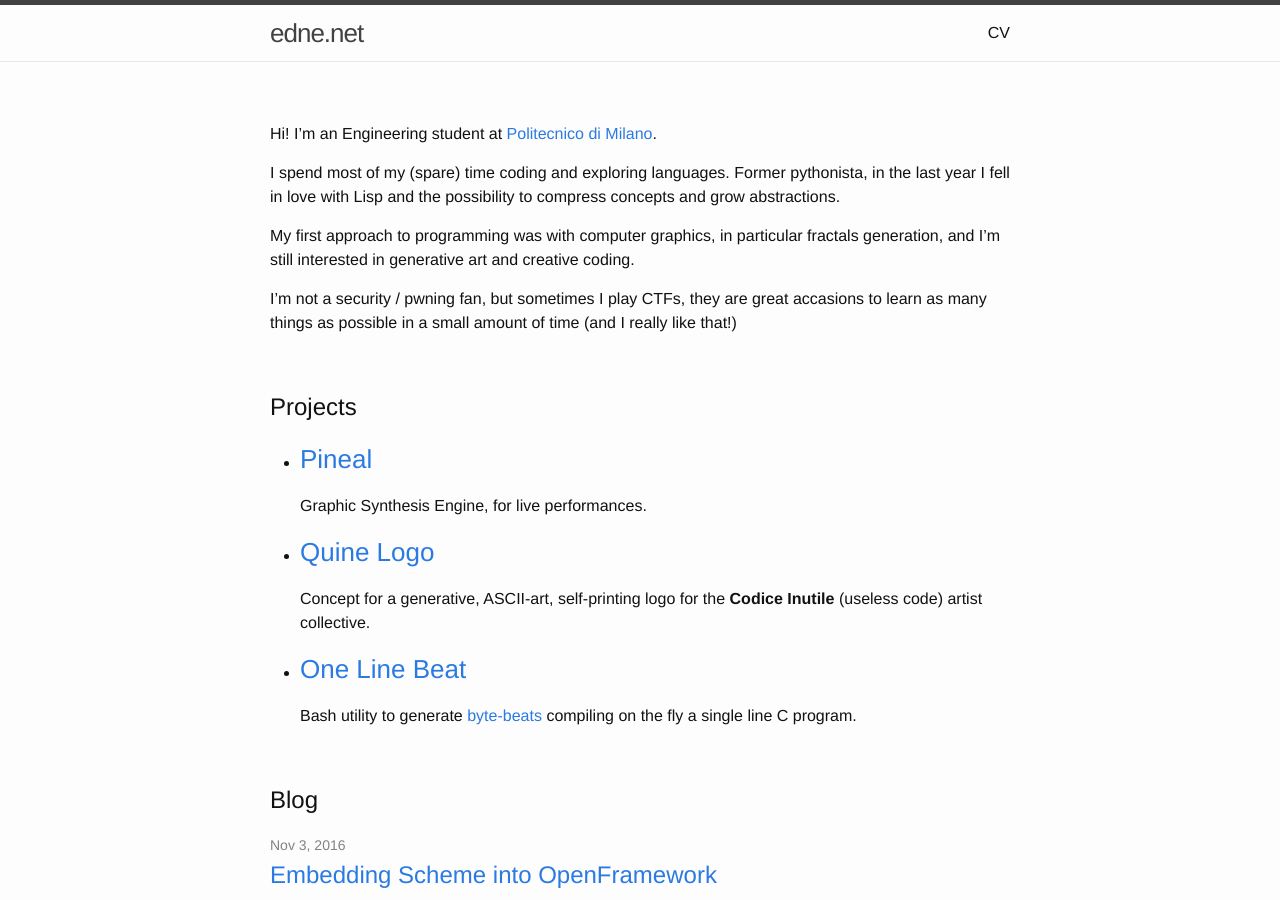
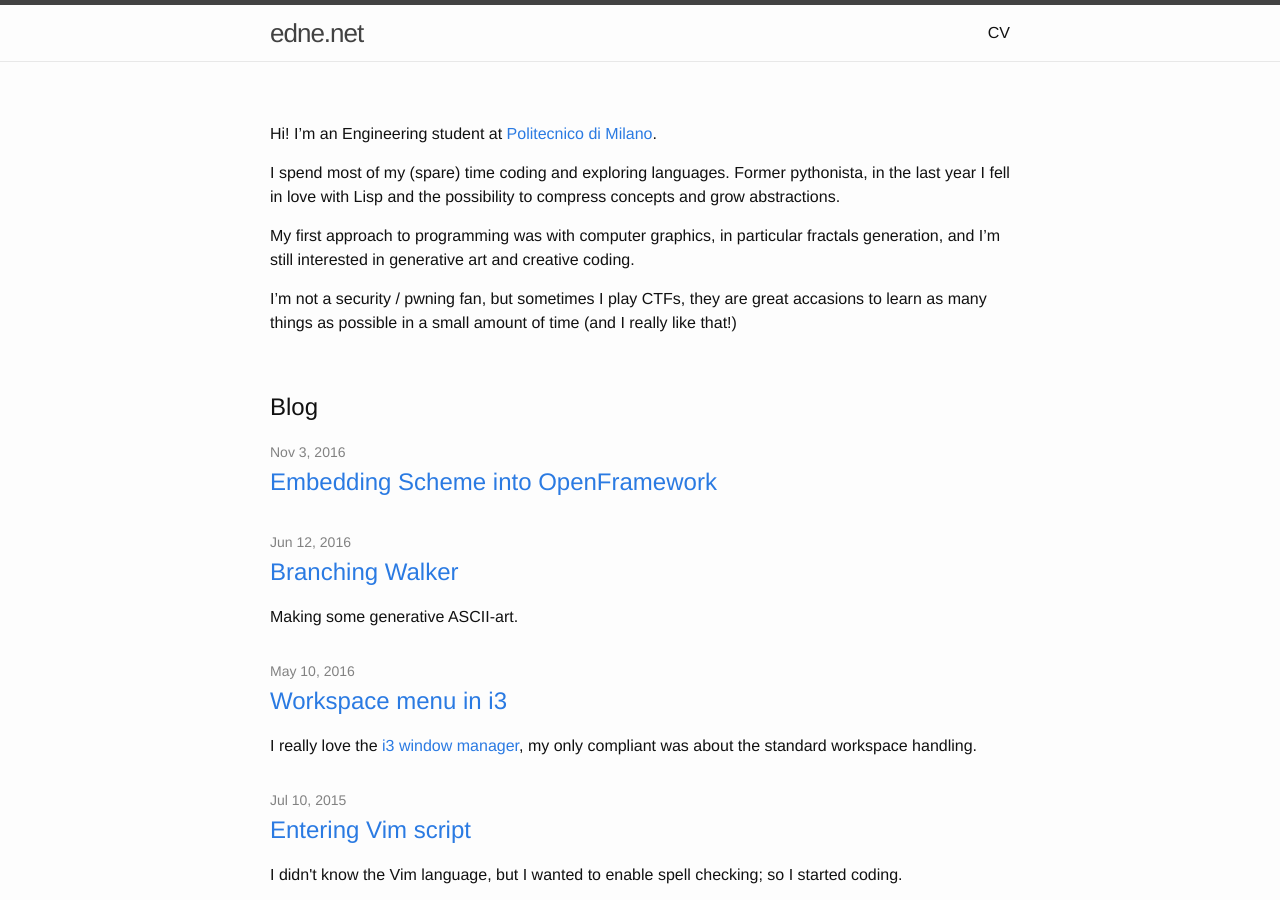
Before and after one commit to edne/edne.github.io, a Jekyll site: the page built from index.md, in a window 1280 px wide and 900 px high. Built offline with Jekyll 4.4.1, drawn with Linux system fonts in a browser that asks for light colours.

Commit message:
Remove projects from home page

```diff
--- a/index.md
+++ b/index.md
@@ -15,23 +15,6 @@ fractals generation, and I'm still interested in generative art and creative cod
 I'm not a security / pwning fan, but sometimes I play CTFs, they are great
 accasions to learn as many things as possible in a small amount of time
 (and I really like that!)
-
-&nbsp;
-&nbsp;
-&nbsp;
-
-# Projects
-
-* ### [Pineal](https://github.com/edne/pineal)
-  Graphic Synthesis Engine, for live performances.
-
-* ### [Quine Logo](https://github.com/edne/quine-logo)
-  Concept for a generative, ASCII-art, self-printing logo for the **Codice Inutile**
-  (useless code) artist collective.
-
-* ### [One Line Beat](https://github.com/edne/one-line-beat)
-  Bash utility to generate [byte-beats](http://canonical.org/%7Ekragen/bytebeat/)
-  compiling on the fly a single line C program.
 
 &nbsp;
 &nbsp;
```
